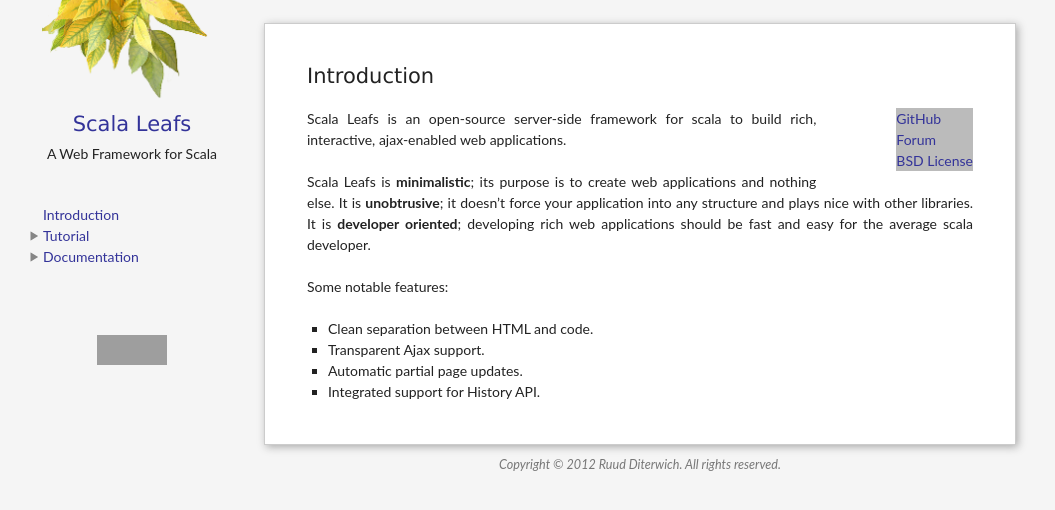
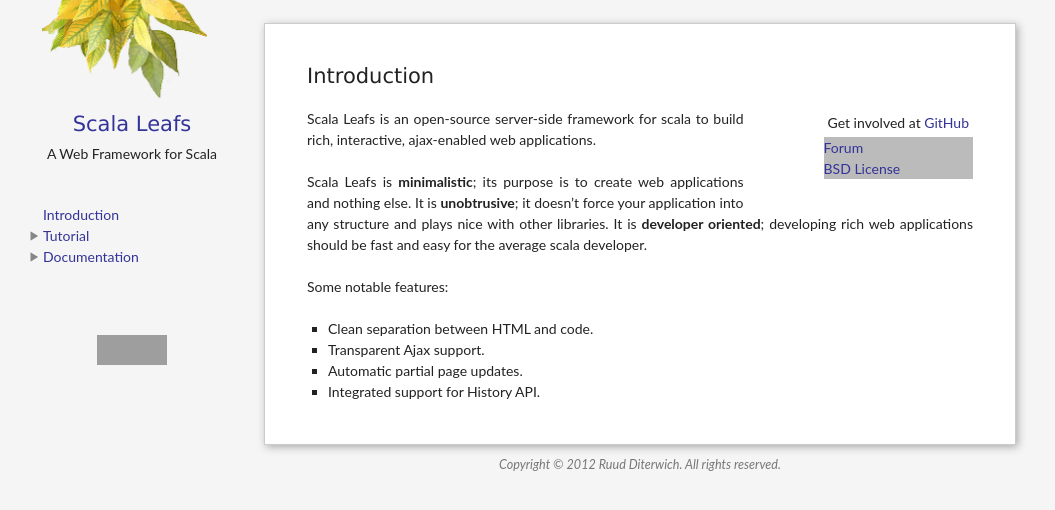
Before and after one commit to scalastuff/scalaleafs, a Jekyll site: the page built from index.md, in a window 1280 px wide. Shown: the top 510 px of the page, without its empty margins (0-1055 px from the left). Built offline with Jekyll 4.4.1, drawn with Linux system fonts in a browser that asks for light colours; grey boxes are pictures that could not be loaded.

Commit message:
Updated index.md

```diff
--- a/index.md
+++ b/index.md
@@ -4,7 +4,7 @@
 ---
 
 <div style="float:right; margin-left: 80px; margin-bottom: 20px; background-color: #bbb">
-<a href="https://github.com/scalastuff/scalaleafs">GitHub</a><br/>
+<div style="padding: 4px; background-color: white;">Get involved at <a href="https://github.com/scalastuff/scalaleafs">GitHub</a></div>
 <a href="https://groups.google.com/forum/#!forum/scalaleafs">Forum</a><br/>
 <a href="https://github.com/scalastuff/scalaleafs/blob/master/LICENSE.TXT">BSD License</a>
 </div>
```
